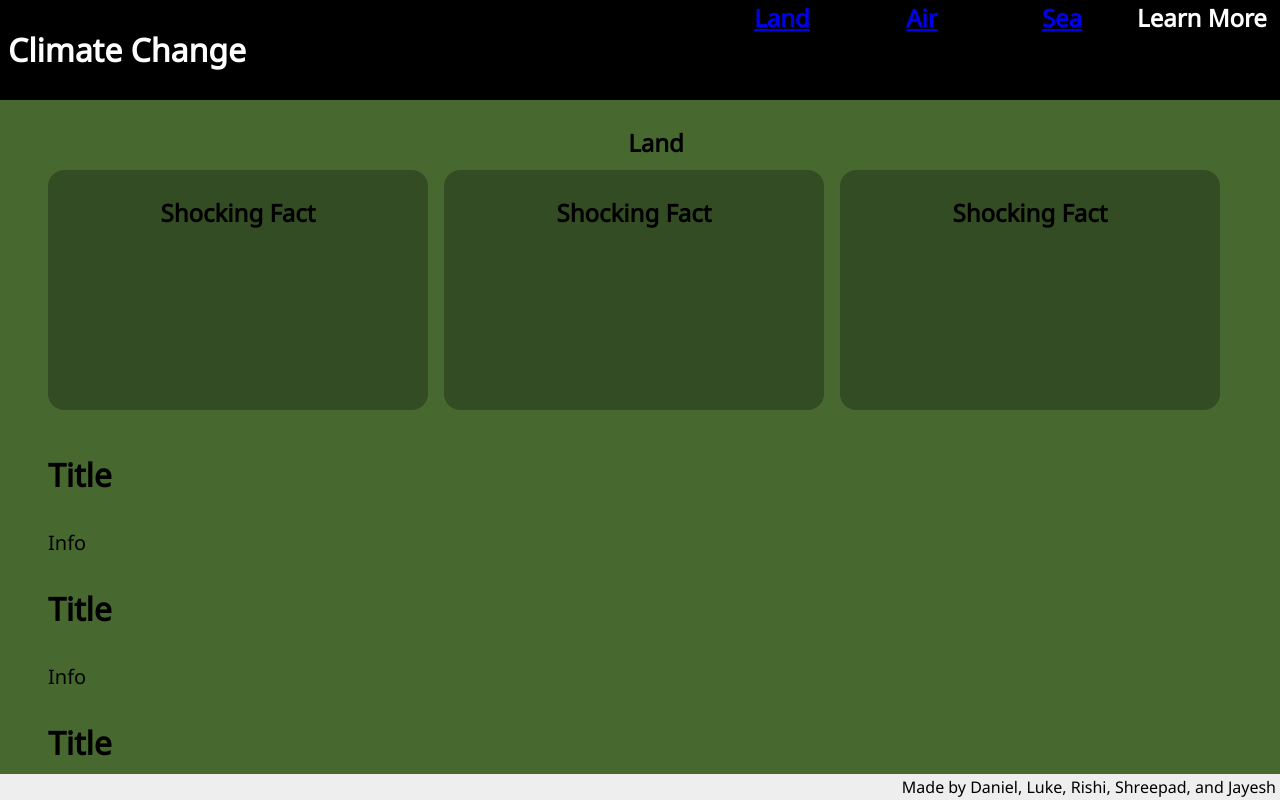
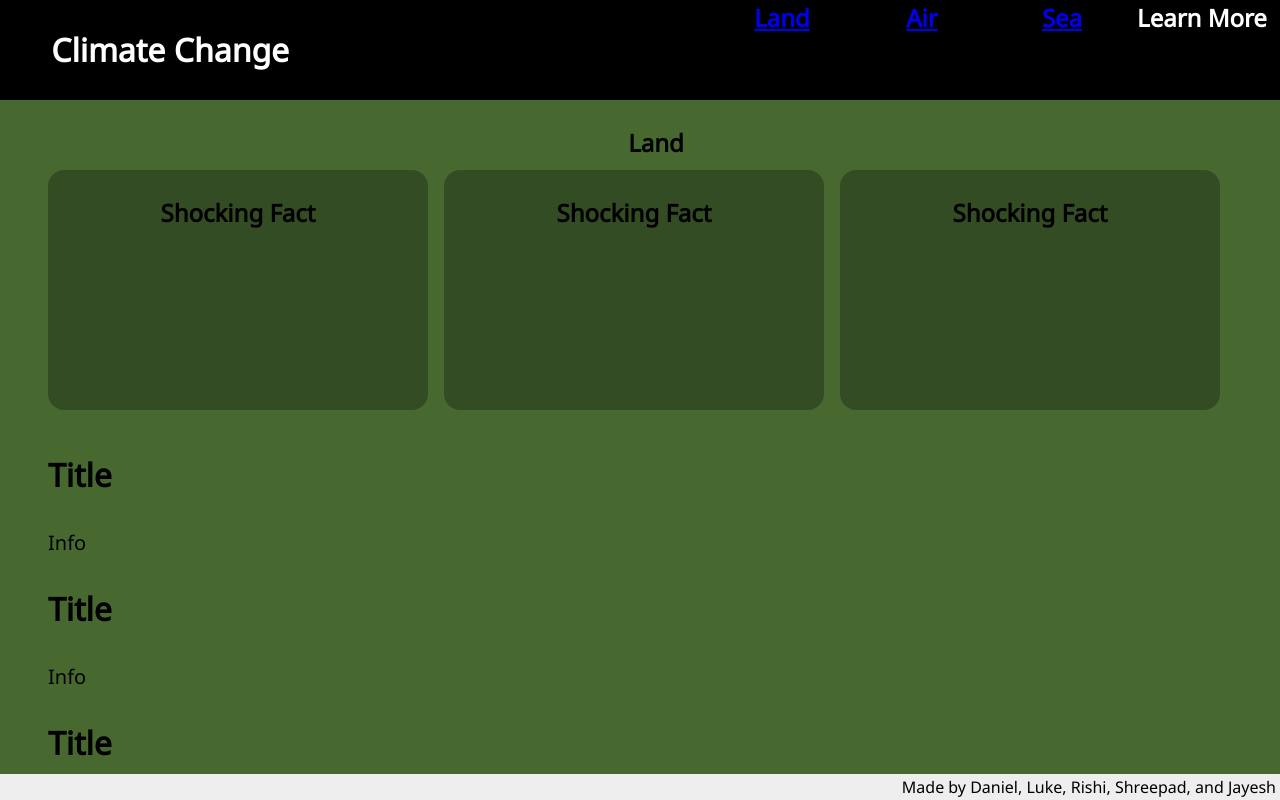
Before and after one commit to SupremeDonut/shshacks-2022, a React (Create React App) app: page / in a window 1280 px wide. Shown: the top 800 px of the page. Built offline with nearby package versions, Linux system fonts and the light colour scheme.

Commit message:
added js and css

```diff
--- a/src/App.js
+++ b/src/App.js
@@ -2,6 +2,7 @@ import './styles/App.css';
 import Land from './components/Land';
 import Air from './components/Air';
 import Sea from './components/Sea';
+import learn_more from './components/learn_more';
 import 'tachyons';
 
 function App() {
@@ -42,6 +43,7 @@ function App() {
 		<Land />
 		<Air />
 		<Sea />
+		<learn_more />
 		<footer>
 			Made by Daniel, Luke, Rishi, Shreepad, and Jayesh
 		</footer>
--- /dev/null
+++ b/src/components/learn_more.js
@@ -0,0 +1,10 @@
+import '../styles/Card.css';
+import '../styles/learn_more.css';
+
+function learn_more() {
+    return (
+        <h1 className = 'sea page'>test</h1>
+    );
+}
+
+export default learn_more;
--- a/src/styles/App.css
+++ b/src/styles/App.css
@@ -59,3 +59,8 @@ footer {
 	background-color: #eee;
 	padding: 4px;
 }
+
+
+header {
+	padding-left: 4%;
+}
```
Also changed, not shown: src/styles/learn_more.css (added).
